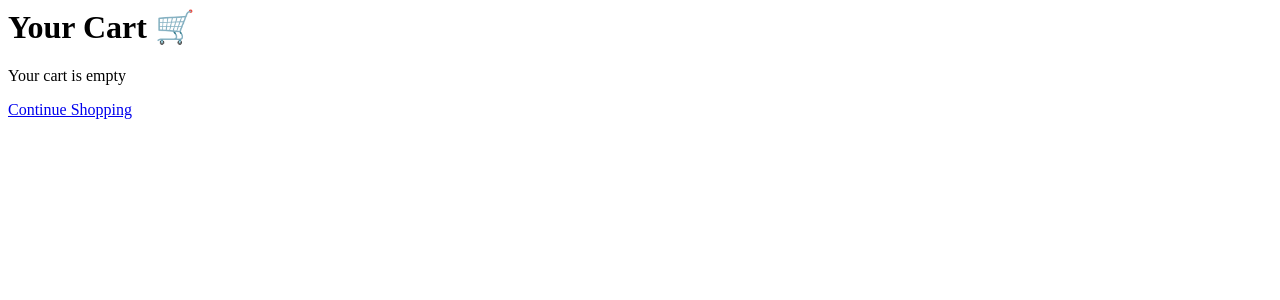
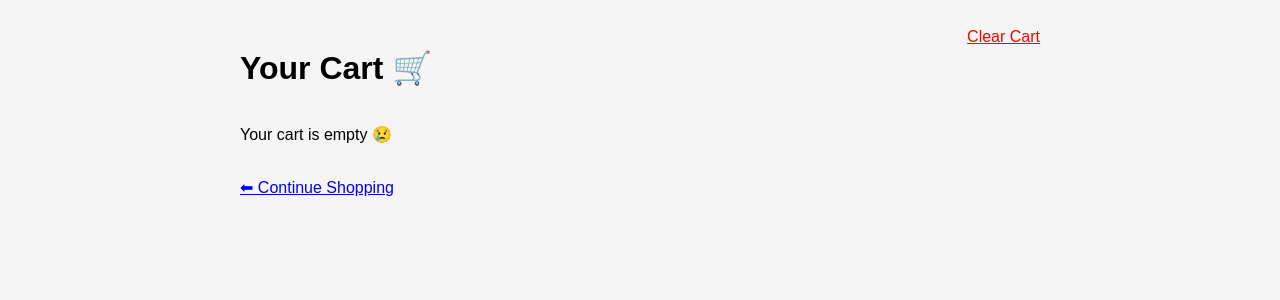
Before and after one commit to Rajtiwari0202/PyShop-Ecommerce, a Django app: page /cart/ in a window 1280 px wide. Shown: the top 300 px of the page. Run offline with Django 5.2, Linux system fonts and the light colour scheme.

Commit message:
Project basic cart functionalities done

```diff
--- a/pyshop/core/products/templates/products/cart.html
+++ b/pyshop/core/products/templates/products/cart.html
@@ -1,12 +1,107 @@
-<h1>Your Cart 🛒</h1>
+<!DOCTYPE html>
+<html>
+<head>
+    <title>Your Cart</title>
+    <style>
+        body {
+            font-family: Arial;
+            background: #f5f5f5;
+            padding: 20px;
+        }
 
-{% for product in products %}
-  <div>
-    <h2>{{ product.name }}</h2>
-    <p>₹{{ product.price }}</p>
-  </div>
-{% empty %}
-  <p>Your cart is empty</p>
-{% endfor %}
+        .cart-container {
+            max-width: 800px;
+            margin: auto;
+        }
 
-<a href="/">Continue Shopping</a>
+        .item {
+            background: white;
+            padding: 15px;
+            margin-bottom: 10px;
+            border-radius: 8px;
+            display: flex;
+            gap: 15px;
+            align-items: center;
+        }
+
+        img {
+            width: 100px;
+            border-radius: 8px;
+        }
+
+        .actions a {
+            margin: 5px;
+            text-decoration: none;
+            padding: 5px 10px;
+            border-radius: 5px;
+            background: black;
+            color: white;
+        }
+
+        .remove {
+            background: red;
+        }
+
+        .total {
+            font-size: 20px;
+            font-weight: bold;
+            text-align: right;
+            margin-top: 20px;
+        }
+
+        .top-actions {
+            display: flex;
+            justify-content: space-between;
+        }
+    </style>
+</head>
+<body>
+
+<div class="cart-container">
+
+    <div class="top-actions">
+        <h1>Your Cart 🛒</h1>
+        <a href="{% url 'clear_cart' %}" style="color:red;">Clear Cart</a>
+    </div>
+
+    {% if products %}
+        {% for product in products %}
+            <div class="item">
+                {% if product.image_url %}
+                    <img src="{{ product.image_url }}">
+                {% endif %}
+
+                <div>
+                    <h3>{{ product.name }}</h3>
+                    <p>Price: ₹{{ product.price }}</p>
+
+                    <div class="actions">
+                        <a href="{% url 'decrease_quantity' product.id %}">➖</a>
+                        {{ product.quantity }}
+                        <a href="{% url 'increase_quantity' product.id %}">➕</a>
+                    </div>
+
+                    <p>Total: ₹{{ product.total }}</p>
+
+                    <a href="{% url 'remove_from_cart' product.id %}" class="remove">
+                        Remove ❌
+                    </a>
+                </div>
+            </div>
+        {% endfor %}
+
+        <div class="total">
+            Grand Total: ₹{{ total_price }}
+        </div>
+
+    {% else %}
+        <p>Your cart is empty 😢</p>
+    {% endif %}
+
+    <br>
+    <a href="{% url 'product_list' %}">⬅ Continue Shopping</a>
+
+</div>
+
+</body>
+</html>
--- a/pyshop/core/products/urls.py
+++ b/pyshop/core/products/urls.py
@@ -4,6 +4,14 @@ from . import views
 urlpatterns = [
     path('', views.product_list, name='product_list'),
     path('product/<int:id>/', views.product_detail, name='product_detail'),
+
     path('add-to-cart/<int:id>/', views.add_to_cart, name='add_to_cart'),
-    path('cart/', views.cart_view, name='cart'),
+
+    path('cart/', views.cart, name='cart'),
+
+    # 🔥 NEW FEATURES
+    path('increase/<int:id>/', views.increase_quantity, name='increase_quantity'),
+    path('decrease/<int:id>/', views.decrease_quantity, name='decrease_quantity'),
+    path('remove/<int:id>/', views.remove_from_cart, name='remove_from_cart'),
+    path('clear/', views.clear_cart, name='clear_cart'),
 ]
--- a/pyshop/core/products/views.py
+++ b/pyshop/core/products/views.py
@@ -1,25 +1,104 @@
-from django.shortcuts import render, get_object_or_404
+from django.shortcuts import render, get_object_or_404, redirect
 from .models import Product
-from django.shortcuts import render, get_object_or_404, redirect
+
+# ✅ Helper function (important abstraction)
+def get_cart(request):
+    cart = request.session.get('cart', {})
+
+    # Fix old buggy data (list → dict)
+    if isinstance(cart, list):
+        new_cart = {}
+        for pid in cart:
+            pid = str(pid)
+            new_cart[pid] = new_cart.get(pid, 0) + 1
+        cart = new_cart
+        request.session['cart'] = cart
+
+    return cart
+
 
 def product_list(request):
     products = Product.objects.all()
     return render(request, 'products/product_list.html', {'products': products})
 
+
 def product_detail(request, id):
     product = get_object_or_404(Product, id=id)
     return render(request, 'products/product_detail.html', {'product': product})
 
+
+# ✅ Add to cart
 def add_to_cart(request, id):
-    cart = request.session.get('cart', [])
+    cart = get_cart(request)
+    id = str(id)
 
-    cart.append(id)   # add product id
+    cart[id] = cart.get(id, 0) + 1
+    request.session['cart'] = cart
+
+    return redirect('cart')
+
+
+# ✅ Increase quantity
+def increase_quantity(request, id):
+    cart = get_cart(request)
+    id = str(id)
+
+    if id in cart:
+        cart[id] += 1
 
     request.session['cart'] = cart
+    return redirect('cart')
 
-    return redirect('product_list')
-def cart_view(request):
-    cart = request.session.get('cart', [])
-    products = Product.objects.filter(id__in=cart)
 
-    return render(request, 'products/cart.html', {'products': products})
+# ✅ Decrease quantity
+def decrease_quantity(request, id):
+    cart = get_cart(request)
+    id = str(id)
+
+    if id in cart:
+        cart[id] -= 1
+        if cart[id] <= 0:
+            del cart[id]
+
+    request.session['cart'] = cart
+    return redirect('cart')
+
+
+# ✅ Remove item completely
+def remove_from_cart(request, id):
+    cart = get_cart(request)
+    id = str(id)
+
+    if id in cart:
+        del cart[id]
+
+    request.session['cart'] = cart
+    return redirect('cart')
+
+
+# ✅ Clear cart
+def clear_cart(request):
+    request.session['cart'] = {}
+    return redirect('cart')
+
+
+# ✅ Cart view
+def cart(request):
+    cart = get_cart(request)
+
+    products = []
+    total_price = 0
+
+    for product_id, quantity in cart.items():
+        product = get_object_or_404(Product, id=product_id)
+
+        product.quantity = quantity
+        product.total = product.price * quantity
+
+        total_price += product.total
+        products.append(product)
+
+    return render(request, 'products/cart.html', {
+        'products': products,
+        'total_price': total_price
+    })
```
Also changed, not shown: pyshop/core/products/templates/products/product_list.html (+5 -2 lines).
